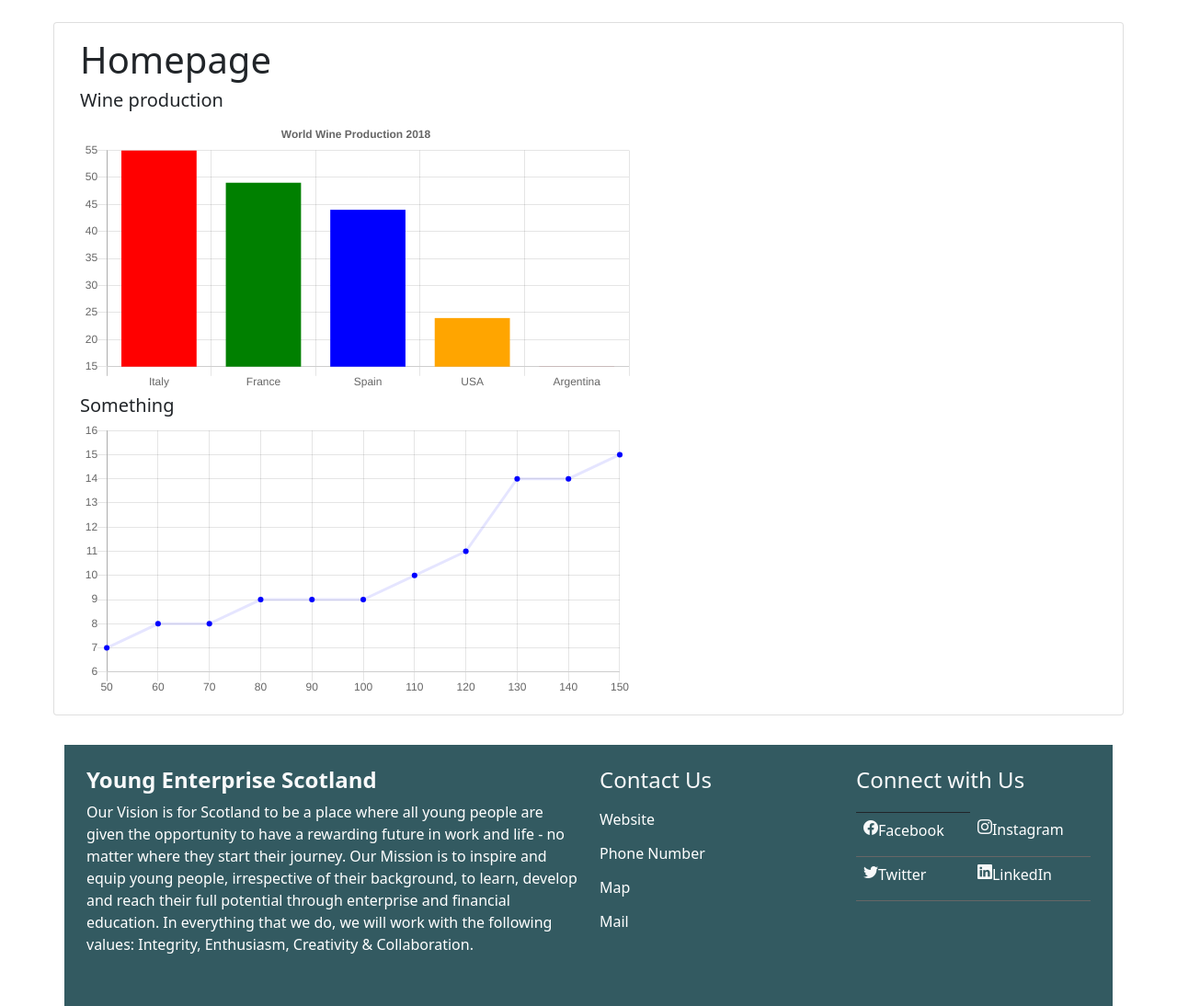
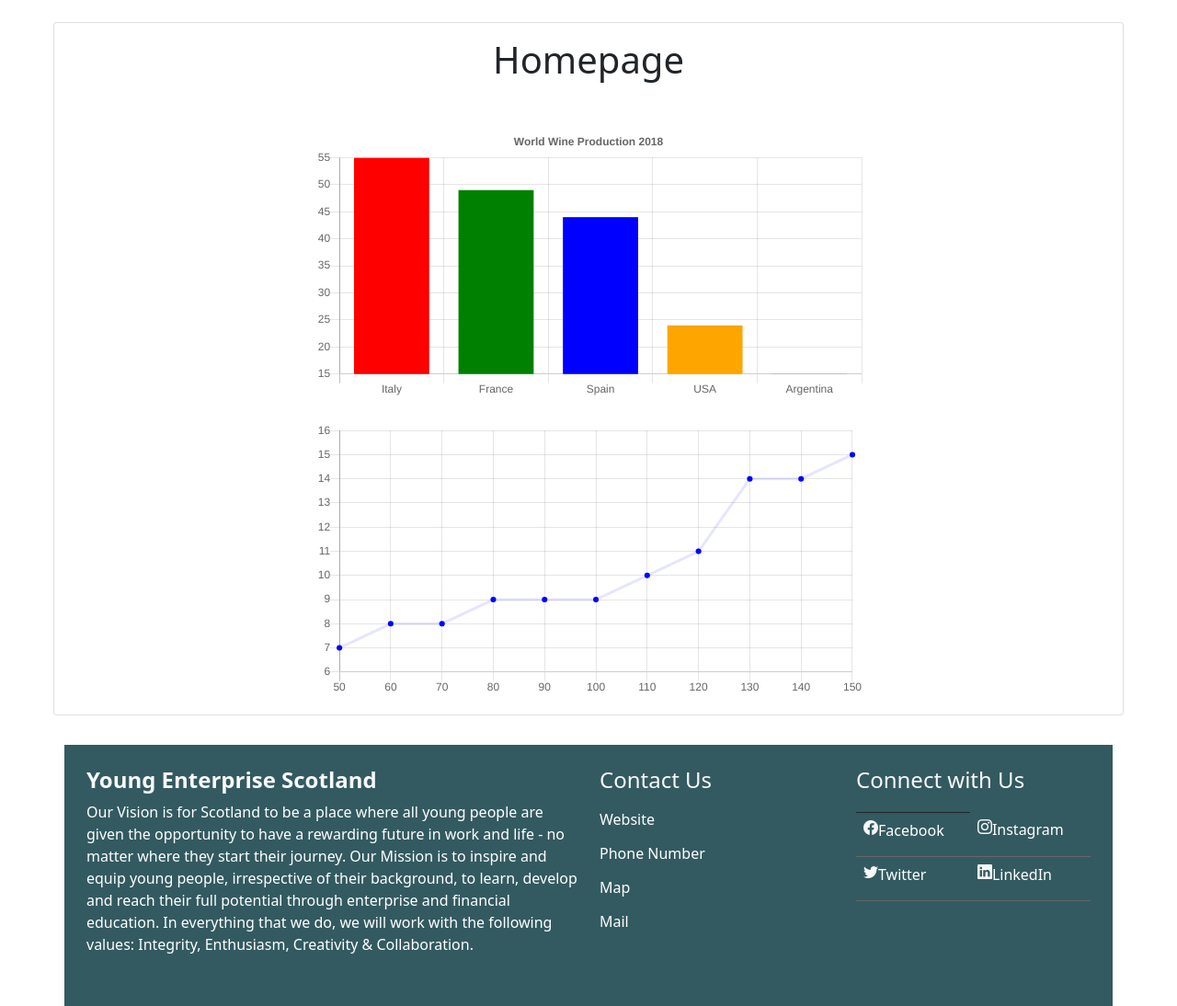
Before and after one commit to farz-1/RootToPlate, a Django app: page / in a window 1280 px wide. Shown: the part 94-1188 px from the top of the page at 92% size. Run offline with Django 4.2, Linux system fonts and the light colour scheme; some libraries are stand-ins or nearby versions.

Commit message:
Fixed stuff

```diff
--- a/roottoplate/templates/composter/about.html
+++ b/roottoplate/templates/composter/about.html
@@ -5,7 +5,7 @@
 <link rel="stylesheet" type="text/css" href="{% static 'css/about.css' %}">
 
 {% block content_block %}
-    <h1 class="card-title">About Us</h1>
+    <h1 class="card-title container text-center">About Us</h1>
     <h5 class="card-text">Our Vision</h5>
     <p class="card-text">For Scotland to be a place where all young people are given the opportunity to
         have a rewarding future in work and life - no matter where they start their journey.</p>
--- a/roottoplate/templates/composter/base.html
+++ b/roottoplate/templates/composter/base.html
@@ -35,7 +35,7 @@
                 <a class="nav-link" href="{% url 'composter:composter' %}">Composter</a>
             </li>
             <li class="nav-item">
-                <a class="nav-link" href="#">Food Collection</a>
+                <a class="nav-link" href="{% url 'composter:restaurant_form' %}">Food Collection</a>
             </li>
             <li class="nav-item">
                 <a class="nav-link" href="{% url 'composter:about' %}">About</a>
--- a/roottoplate/templates/composter/index.html
+++ b/roottoplate/templates/composter/index.html
@@ -2,11 +2,12 @@
 {% extends 'composter/base.html' %}
 {% block content_block %}
     <script src="https://cdnjs.cloudflare.com/ajax/libs/Chart.js/2.9.4/Chart.js"></script>
-    <h1>Homepage</h1>
-    <h5>Wine production</h5>
-    <canvas id="myChart" style="width:100%;max-width:600px"></canvas>
-    <h5>Something</h5>
-    <canvas id="myChart2" style="width:100%;max-width:600px"></canvas>
+    <h1 class="container text-center">Homepage</h1>
+    <br>
+    <br>
+    <canvas id="myChart" class="container text-center"style="width:100%;max-width:600px"></canvas>
+    <br>
+    <canvas id="myChart2" class="container text-center"style="width:100%;max-width:600px"></canvas>
 
 
     <script>
```
Also changed, not shown: roottoplate/templates/composter/restaurant_form.html (+6 -1 lines).
